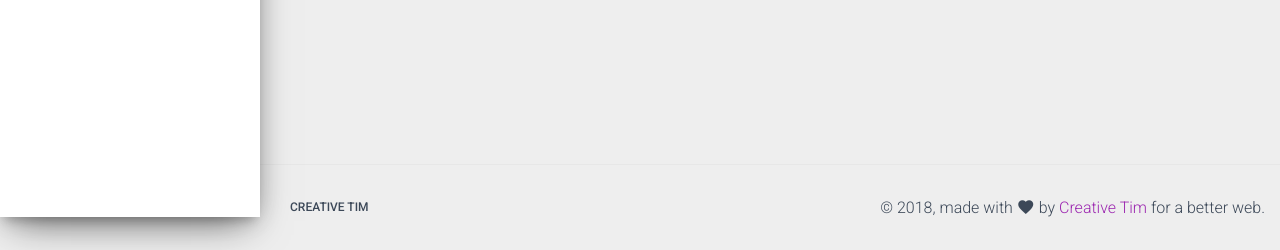
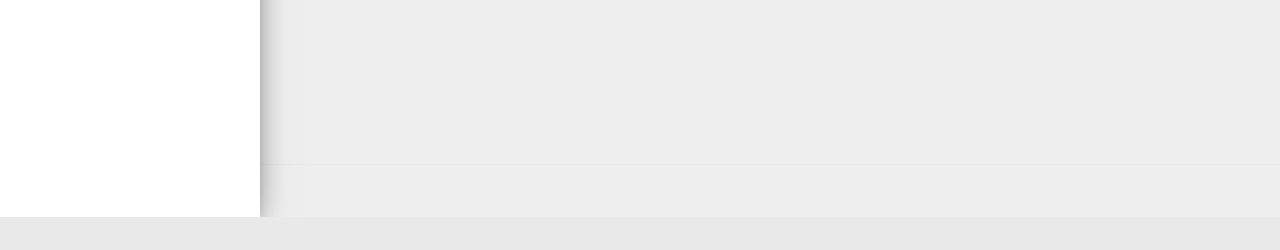
Before and after one commit to London18/team-7, a Django app: page /search/index in a window 1280 px wide. Shown: the part 583-833 px from the top of the page. After the commit the page ends 800 px from the top, so only its background shows below. Run offline with Django 3.2, Linux system fonts and the light colour scheme; data comes from the database, SQL or seed files in the repository; some libraries are stand-ins or nearby versions.

Commit message:
commented out footer credits

```diff
--- a/KnowledgeBase/knowledgeSearch/templates/knowledgeSearch/index.html
+++ b/KnowledgeBase/knowledgeSearch/templates/knowledgeSearch/index.html
@@ -121,7 +121,7 @@
       </div>
       <footer class="footer">
         <div class="container-fluid">
-          <nav class="float-left">
+<!--           <nav class="float-left">
             <ul>
               <li>
                 <a href="https://www.creative-tim.com">
@@ -136,7 +136,7 @@
               document.write(new Date().getFullYear())
             </script>, made with <i class="material-icons">favorite</i> by
             <a href="https://www.creative-tim.com" target="_blank">Creative Tim</a> for a better web.
-          </div>
+          </div> -->
           <!-- your footer here -->
         </div>
       </footer>
```
